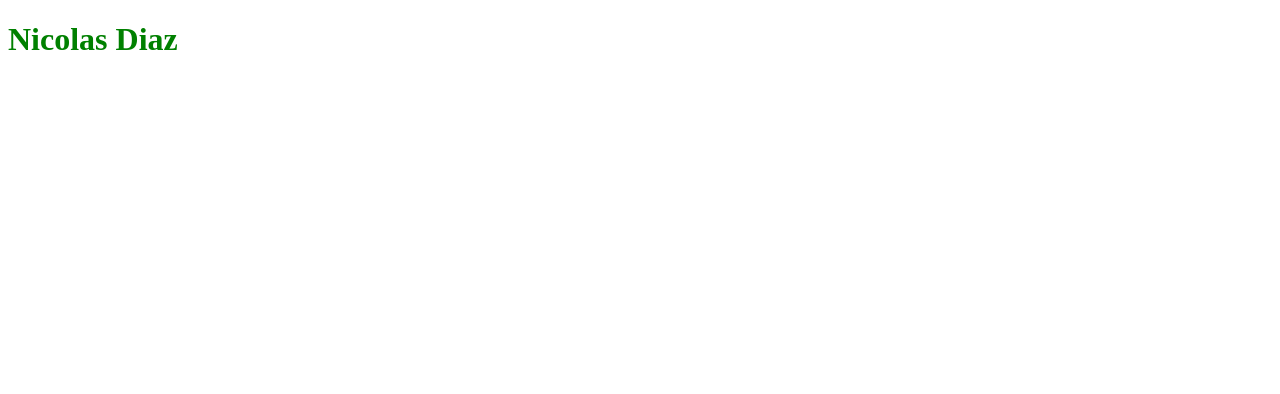
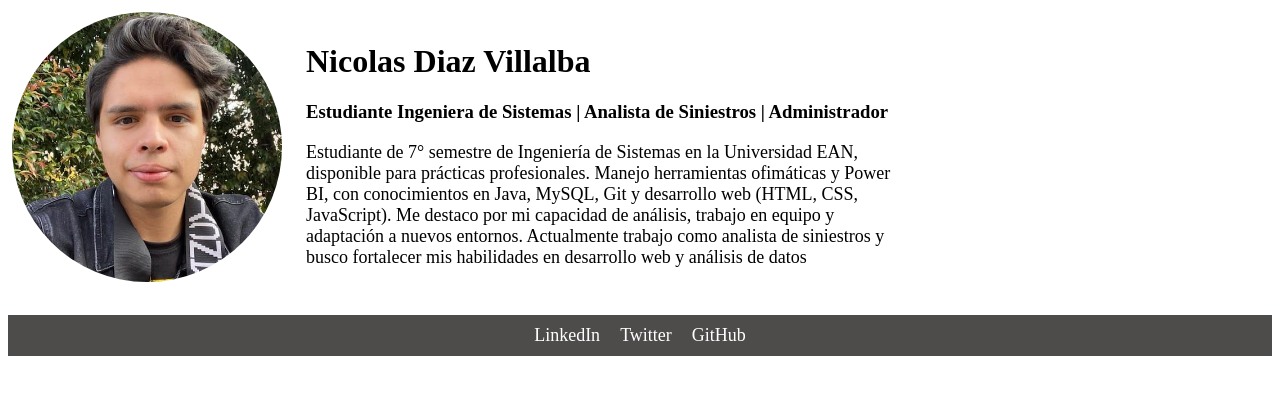
Before and after one commit to NicoDiazVillalba/CV_Interactivo, a plain HTML site: page index.html in a window 1280 px wide. Drawn offline with Linux system fonts and the light colour scheme.

Commit message:
Inclusion sección y estilos iniciales

```diff
--- a/index.html
+++ b/index.html
@@ -1,5 +1,6 @@
 <!DOCTYPE html>
 <html lang="en">
+
 <head>
     <meta charset="UTF-8">
     <meta name="viewport" content="width=device-width, initial-scale=1.0">
@@ -8,7 +9,39 @@
 </head>
 
 <body>
-    <h1>Nicolas Diaz</h1>
+    <header>
+        <div class="container">
+            <div class="profile">
+
+                <img src="perfil.jpg" alt="Foto de perfil de Nicolás Díaz" class="foto-perfil">
+                <div class="texto-inicial">
+
+                    <h1 class="Nombre">Nicolas Diaz Villalba</h1>
+                    <h3 class="Profesion">Estudiante Ingeniera de Sistemas | Analista de Siniestros | Administrador</h3>
+                    <p class="descripcion" id="descripcion">
+                        Estudiante de 7° semestre de Ingeniería de Sistemas en la Universidad EAN, disponible para
+                        prácticas profesionales. Manejo herramientas ofimáticas y Power BI, con conocimientos en Java,
+                         MySQL, Git y desarrollo web (HTML, CSS, JavaScript). Me destaco por mi capacidad de análisis,
+                         trabajo en equipo y adaptación a nuevos entornos. Actualmente trabajo como analista de
+                         siniestros y busco fortalecer mis habilidades en desarrollo web y análisis de datos
+                    </p>
+                </div>
+
+                <div class = "redes-sociales">
+                    <ul class="redes-enlaces">
+                        <li><a href="https://www.linkedin.com/in/nicolas-diaz-villalba-7856ba218/" class="linkedin" target="_blank">LinkedIn</a></li>
+                        <li><a href="https://x.com/NicolasDiazVil3" class="twitter" target="_blank">Twitter</a></li>
+                        <li><a href="https://github.com/NicoDiazVillalba" class="github" target="_blank">GitHub</a></li>
+                      </ul>
+                </div>
+            </div>
+
+
+        </div>
+
+    </header>
+
 
 </body>
+
 </html>
--- a/styles.css
+++ b/styles.css
@@ -1,3 +1,60 @@
-body{
-    color:green;
+.profile {
+    display: flex;
+    align-items: center;
+    gap: 20px;
+    margin-bottom: 0;
+    flex-wrap: wrap; /* Permite que los elementos se ajusten en pantallas pequeñas */
 }
+
+.foto-perfil {
+    width: 270px;
+    height: 270px;
+    border-radius: 50%;
+    border: 4px solid #fff;
+
+}
+
+.descripcion {
+    max-width:750px;
+    font-size: 18px;
+    margin-bottom: 5px; /* Reduce el espacio entre la descripción y las redes */
+
+}
+
+.texto-inicial {
+    max-width: 600px;
+}
+
+.redes-sociales {
+    background-color: #4e4b4b;
+    width: 100%;
+    position: relative;
+    bottom: 1px;
+    left: 0;
+    padding: 10px 0;
+    margin-top: 10px;
+}
+
+.redes-enlaces {
+    list-style: none;
+    display: flex;
+    justify-content: center;
+    gap: 20px;
+    padding: 0;
+    margin: 0;
+}
+
+.redes-enlaces li {
+    display: inline;
+}
+
+.redes-enlaces a {
+    color: white;
+    text-decoration: none;
+    font-size: 18px;
+    transition: color 0.3s;
+}
+
+.redes-enlaces a:hover {
+    color: #f39c12;
+}
```
Also changed, not shown: perfil.jpg (added).
